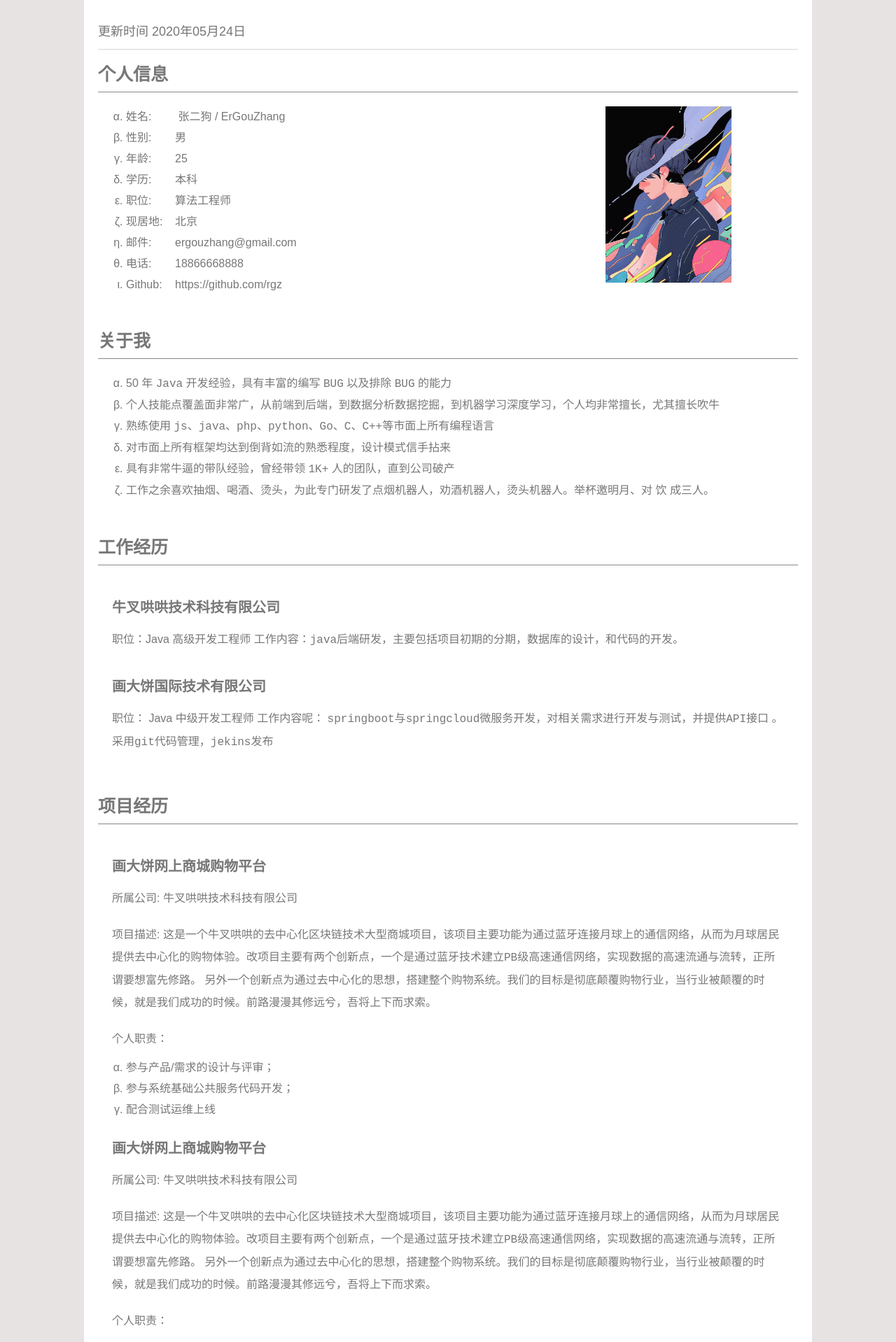
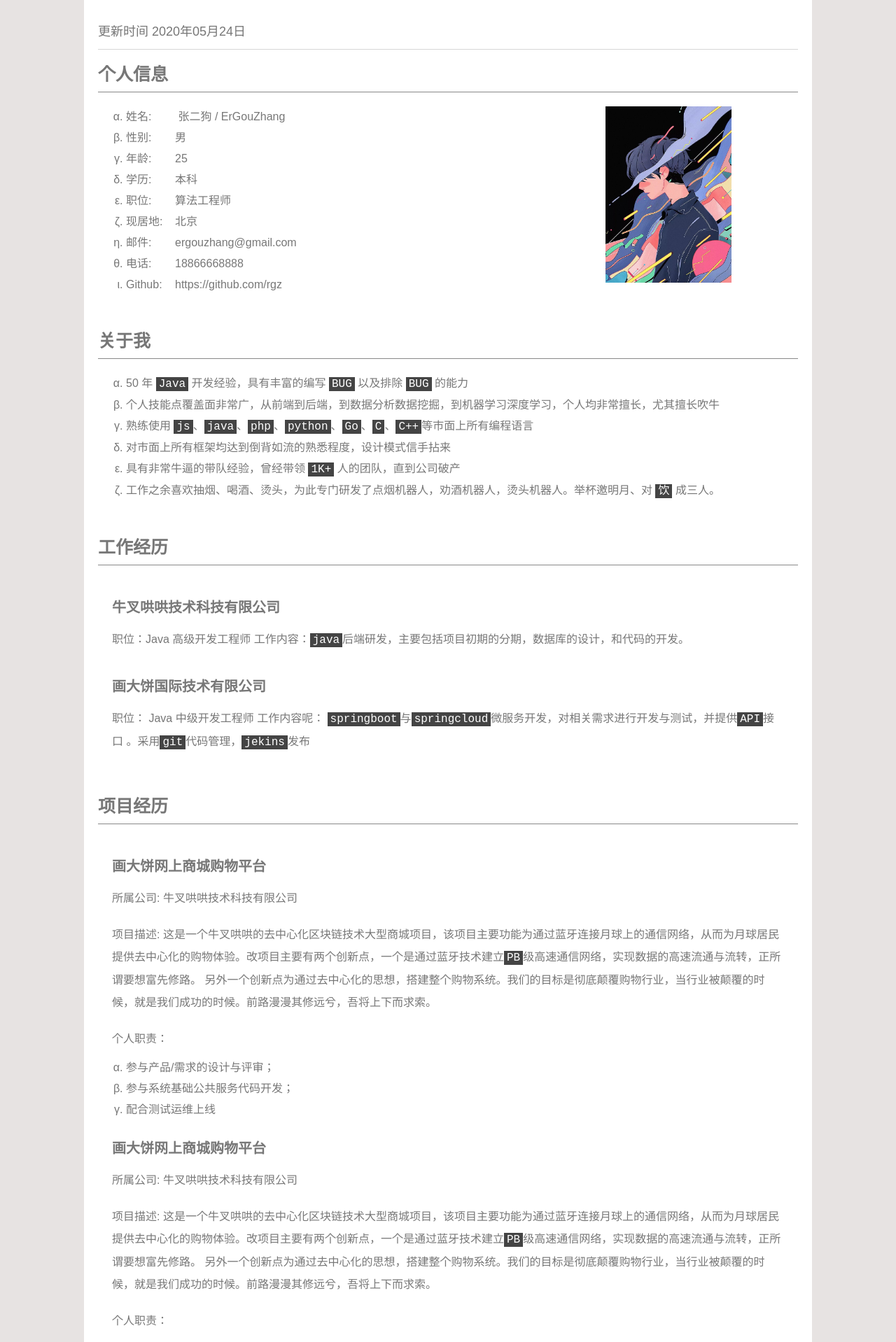
Before and after one commit to zhangyingwei/new-resume, a Jekyll site: the page built from index.html, in a window 1280 px wide. Shown: the top 1918 px of the page at 70% size. Built offline with Jekyll 4.4.1, drawn with Linux system fonts in a browser that asks for light colours; a style sheet for code colours, icons or effects is not loaded.

Commit message:
Update style.css
添加 code 样式

```diff
--- a/assets/style.css
+++ b/assets/style.css
@@ -82,3 +82,9 @@ p {
   font-size: 16px;
   line-height: 32px;
 }
+
+code {
+  background-color: #444;
+  color: #fff;
+  padding: 1px 4px;
+}
```
